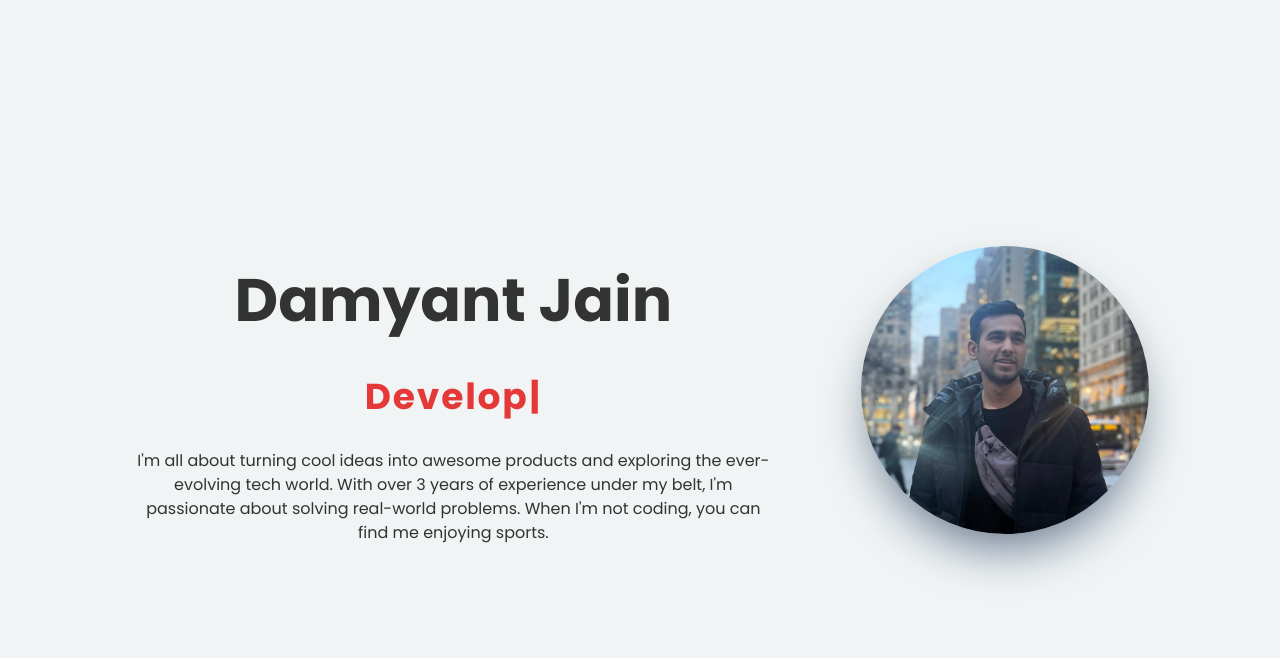
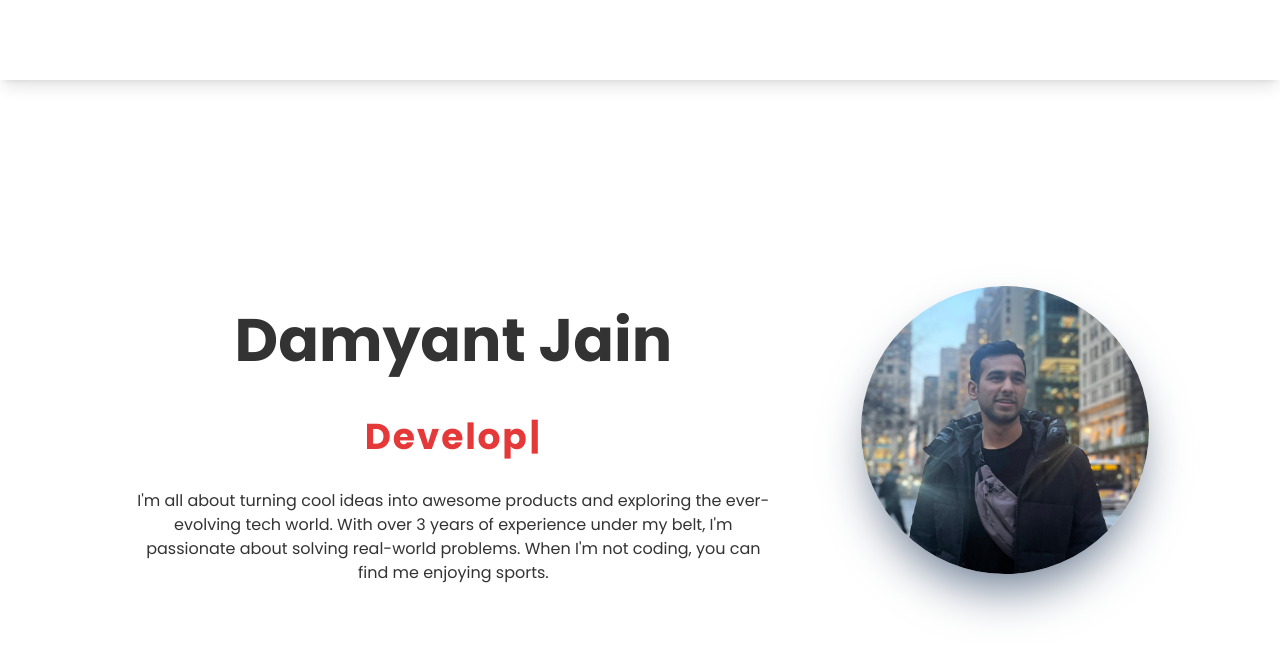
Before and after one commit to damyantjain/portfolio-website, a React (Vite) app: page / in a window 1280 px wide. Shown: the top 658 px of the page. Built offline with nearby package versions, Linux system fonts and the light colour scheme.

Commit message:
Added empty Nav Bar

```diff
--- a/src/App.js
+++ b/src/App.js
@@ -1,9 +1,15 @@
 import React from "react";
 import ReactDOM from "react-dom";
 import Portfolio from "./components/Portfolio";
+import NavBar from "./components/NavBar";
 
 const AppLayout = () => {
-  return <Portfolio />;
+  return (
+    <div>
+      <NavBar />
+      <Portfolio />
+    </div>
+  );
 };
 
 const root = ReactDOM.createRoot(document.getElementById("root"));
--- a/src/components/Intro.jsx
+++ b/src/components/Intro.jsx
@@ -4,7 +4,7 @@ import Typewriter from 'typewriter-effect';
 
 const Intro = () => {
   return (
-    <div className="h-screen bg-[#f0f4f4] flex justify-center items-center">
+    <div className="h-screen md:h-[calc(100vh-80px)] flex justify-center items-center">
       <div className="flex flex-col lg:flex-row lg:mx-24 lg:gap-4">
         {/* About Me */}
         <div className="px-10 w-full lg:w-8/12 flex flex-col items-center justify-center">
--- /dev/null
+++ b/src/components/NavBar.jsx
@@ -0,0 +1,7 @@
+const NavBar = () => {
+    return (
+        <div className="hidden md:flex h-20 shadow-lg"></div>
+    )
+};
+
+export default NavBar;
--- a/src/components/Portfolio.jsx
+++ b/src/components/Portfolio.jsx
@@ -5,7 +5,7 @@ const Portfolio = () => {
   const adjective = adjectives[Math.floor(Math.random() * adjectives.length)];
 
   return (
-    <div className="bg-red-300">
+    <div>
       <Intro />
     </div>
   );
```
